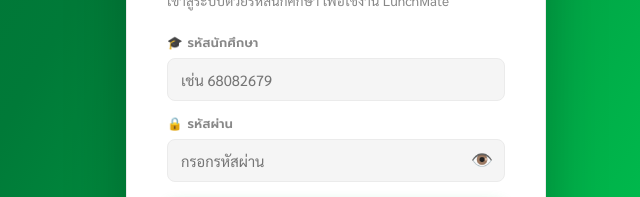
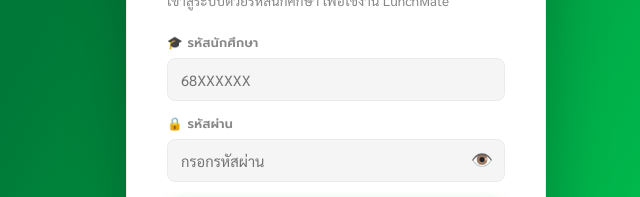
Before and after one commit to pk4-max/project-ict12267-Lunch-Mate, a plain HTML site: page index.html in a window 1280 px wide. Shown: the part 2094-2291 px from the top of the page, 640-1280 px from the left. Drawn offline with Linux system fonts and the light colour scheme.

Commit message:
Update placeholder text for student ID input

```diff
--- a/index.html
+++ b/index.html
@@ -682,7 +682,7 @@
         <p class="login-desc">เข้าสู่ระบบด้วยรหัสนักศึกษา เพื่อใช้งาน LunchMate</p>
         <div class="fg">
           <label class="fl">🎓 รหัสนักศึกษา</label>
-          <input type="text" class="fi" id="login-sid" placeholder="เช่น 68082679" maxlength="10"/>
+          <input type="text" class="fi" id="login-sid" placeholder="68XXXXXX" maxlength="10"/>
         </div>
         <div class="fg">
           <label class="fl">🔒 รหัสผ่าน</label>
```
